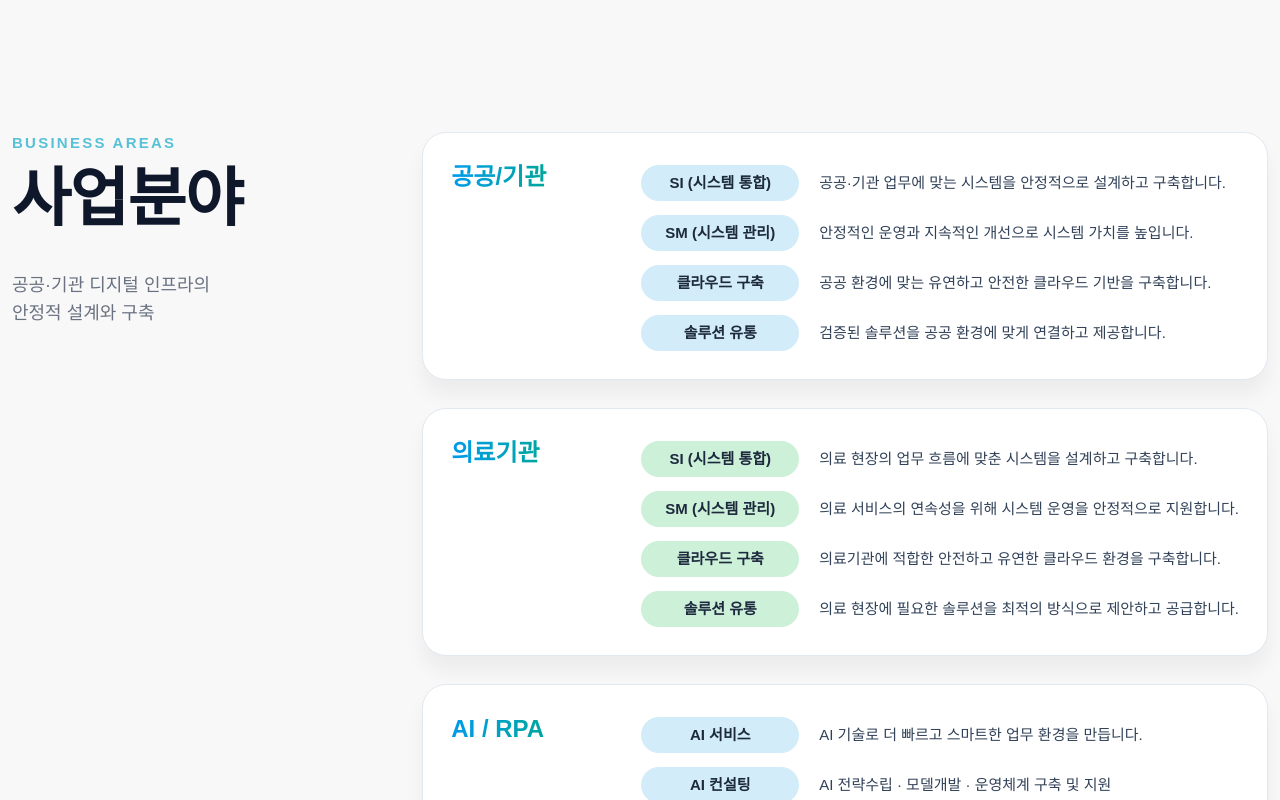
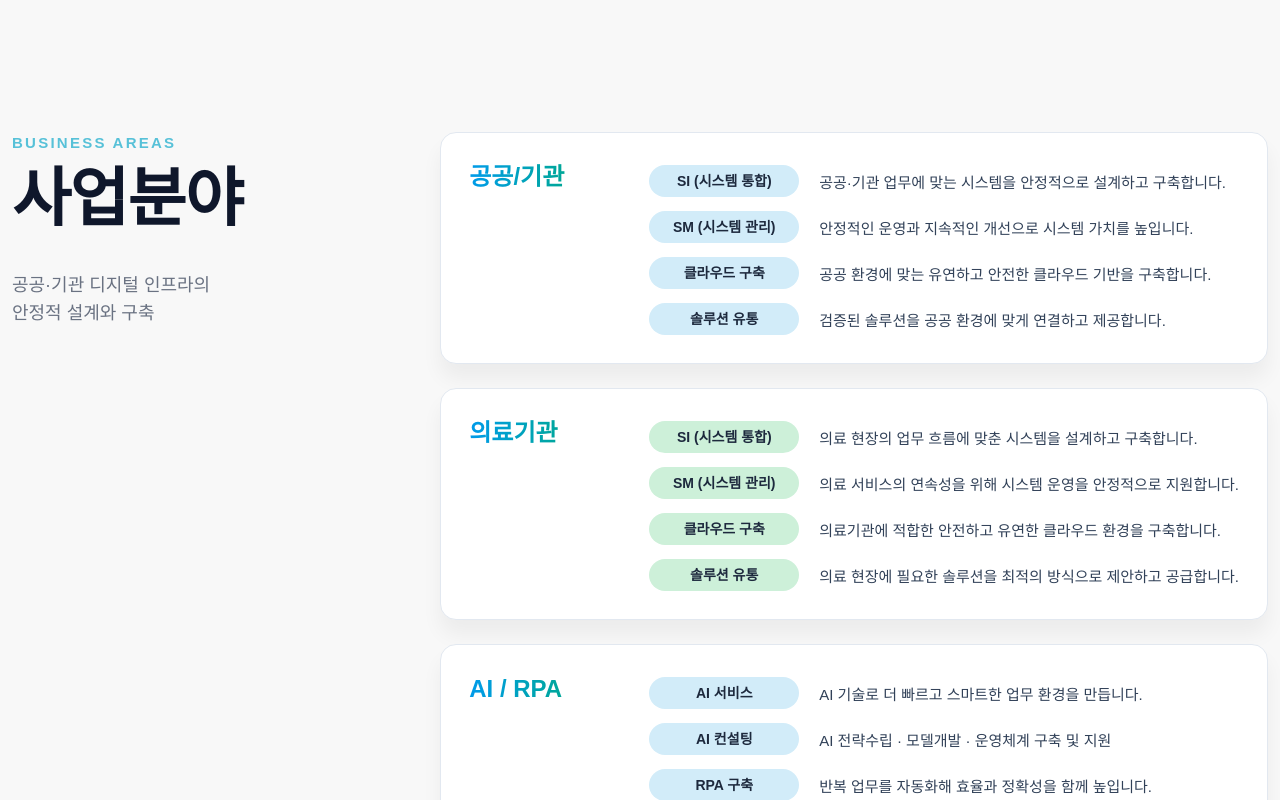
Before and after one commit to rebehayan/darusoft, a Next.js app: page /Btype in a window 1280 px wide. Shown: the part 820-1620 px from the top of the page. Built offline with nearby package versions, Linux system fonts and the light colour scheme; a web font is replaced by a local one.

Commit message:
Btype: BusinessAreas 스냅간격 및 스타일 업데이트

```diff
--- a/app/Btype/components/BusinessAreas.tsx
+++ b/app/Btype/components/BusinessAreas.tsx
@@ -109,7 +109,7 @@ export default function BusinessAreas() {
           </div>
         </AnimatedSection>
 
-        <div className="grid gap-7">
+        <div className="grid gap-6">
           {SECTIONS.map((section, idx) => {
             const c = COLOR[section.color];
             return (
@@ -121,7 +121,7 @@ export default function BusinessAreas() {
                 transition={{ duration: 0.5, delay: idx * 0.1 }}
                 className="  [&:nth-child(2)_h4]:bg-[#cdf0d9]"
               >
-                <div className="grid grid-cols-1 lg:grid-cols-[190px_1fr]  bg-white rounded-lg lg:rounded-3xl gap-3 lg:gap-0 p-6 lg:p-7 border-[1px] border-slate-200 shadow-[0_15px_20px_0_rgba(0,0,0,0.05)]">
+                <div className="grid grid-cols-1 lg:grid-cols-[180px_1fr] bg-white rounded-md lg:rounded-2xl gap-3 lg:gap-0 p-6 lg:p-7 border-[1px] border-slate-200 shadow-[0_15px_20px_0_rgba(0,0,0,0.05)]">
                   <div>
                     <h3 className="text-xl sm:text-2xl font-bold text-transparent bg-clip-text bg-gradient-to-r from-[#009aea] to-[#00aa38]">
                       {section.label}
@@ -132,10 +132,10 @@ export default function BusinessAreas() {
                       {section.items.map((item, i) => (
                         <div
                           key={item.title}
-                          className="group flex gap-8 lg:gap-5 flex-col"
+                          className="group flex gap-8 lg:gap-4 flex-col"
                         >
-                          <div className="pt-1 grid grid-cols-1 lg:grid-cols-[158px_1fr] gap-1 lg:gap-5">
-                            <h4 className="text-[15px] h-9 text-center content-center rounded-full font-semibold text-slate-800 group-hover:text-slate-900 transition-colors bg-[#d2ecf9]">
+                          <div className="pt-1 grid grid-cols-1 lg:grid-cols-[150px_1fr] gap-1 lg:gap-5">
+                            <h4 className="text-[14px] h-8 text-center content-center rounded-full font-semibold text-slate-800 group-hover:text-slate-900 transition-colors bg-[#d2ecf9]">
                               {item.title}
                             </h4>
                             <p className="mt-1.5 text-[15px] text-slate-700 leading-relaxed">
```
